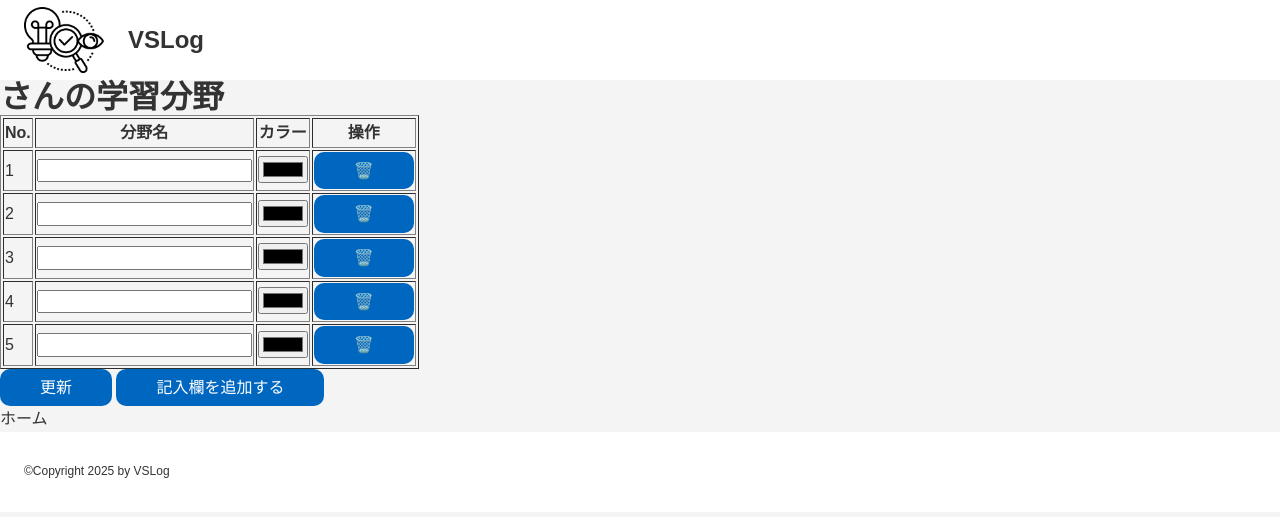
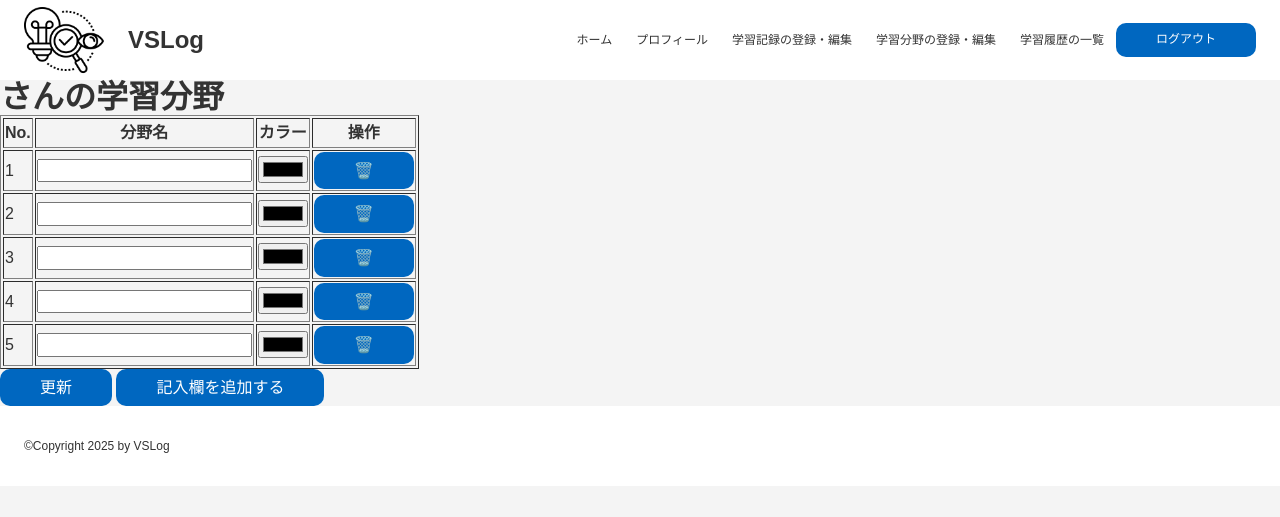
Before and after one commit to takahashi-cmd/VSLog, a Python web app: template myapp/templates/study_fields.html in a window 1280 px wide. Shown: the top 517 px of the page. Run offline with Jinja, Linux system fonts and the light colour scheme; the template is opened without the code that fills it, so the values that code supplies are empty.

Commit message:
htmlのheaderを各画面で統一、学習日数がゼロの場合に平均時間を0で返すよう修正

```diff
--- a/myapp/templates/study_fields.html
+++ b/myapp/templates/study_fields.html
@@ -1,8 +1,22 @@
 {% extends "base.html" %}
 
-{% block title %} 学習分野 {% endblock %}
+{% block title %} 学習分野の登録・編集 {% endblock %}
+
+{% block header %}
+<div class="header-nav">
+    <a href="{{ url_for('index_view', user_id=current_user.user_id) }}">ホーム</a>
+    <a href="{{ url_for('profile_edit_view', user_id=current_user.user_id) }}">プロフィール</a>
+    <a href="{{ url_for('study_logs_view', user_id=current_user.user_id) }}">学習記録の登録・編集</a>
+    <a href="{{ url_for('study_fields_view', user_id=current_user.user_id) }}">学習分野の登録・編集</a>
+    <a href="{{ url_for('study_logs_list', user_id=current_user.user_id) }}">学習履歴の一覧</a>
+    <form action="{{ url_for('logout') }}" method="get">
+        <button class="logout" type="submit">ログアウト</button>
+    </form>
+</div>
+{% endblock %}
 
 {% block content %}
+<div class="flash-messsage">
     {% with messages = get_flashed_messages() %}
     {% if messages %}
     <div class="flashes">
@@ -12,6 +26,7 @@
     </div>
     {% endif %}
     {% endwith %}
+</div>
 
     <h1>{{ current_user.username }}さんの学習分野</h1>
     <form class="study_fields_process" action="{{ url_for('study_fields_process', user_id=current_user.user_id) }}" method="post">
@@ -56,10 +71,6 @@
         <button type="button" onclick="addRow()">記入欄を追加する</button>
     </form>
 
-    <div class="index">
-        <a href="{{ url_for('index_view', user_id=current_user.user_id) }}">ホーム</a>
-    </div>
-
     <script>
         function markDeleted(btn) {
             const row = btn.closest('tr');
--- a/myapp/views.py
+++ b/myapp/views.py
@@ -145,7 +145,7 @@ def index_view(user_id):
     # 学習時間（合計）の取得
     total_hour = StudyLog.get_total_hour(user_id)
     # 学習時間（平均）の取得
-    avg_hour = round(total_hour / total_day, 1)
+    avg_hour = round(total_hour / total_day, 1) if total_day else 0.0
 
     return render_template(
         'index.html',
```
Also changed, not shown: myapp/templates/study_logs.html (+17 -1 lines), myapp/templates/study_logs_list.html (+15 -0 lines). Lines whose indentation alone changed are shown as unchanged.
